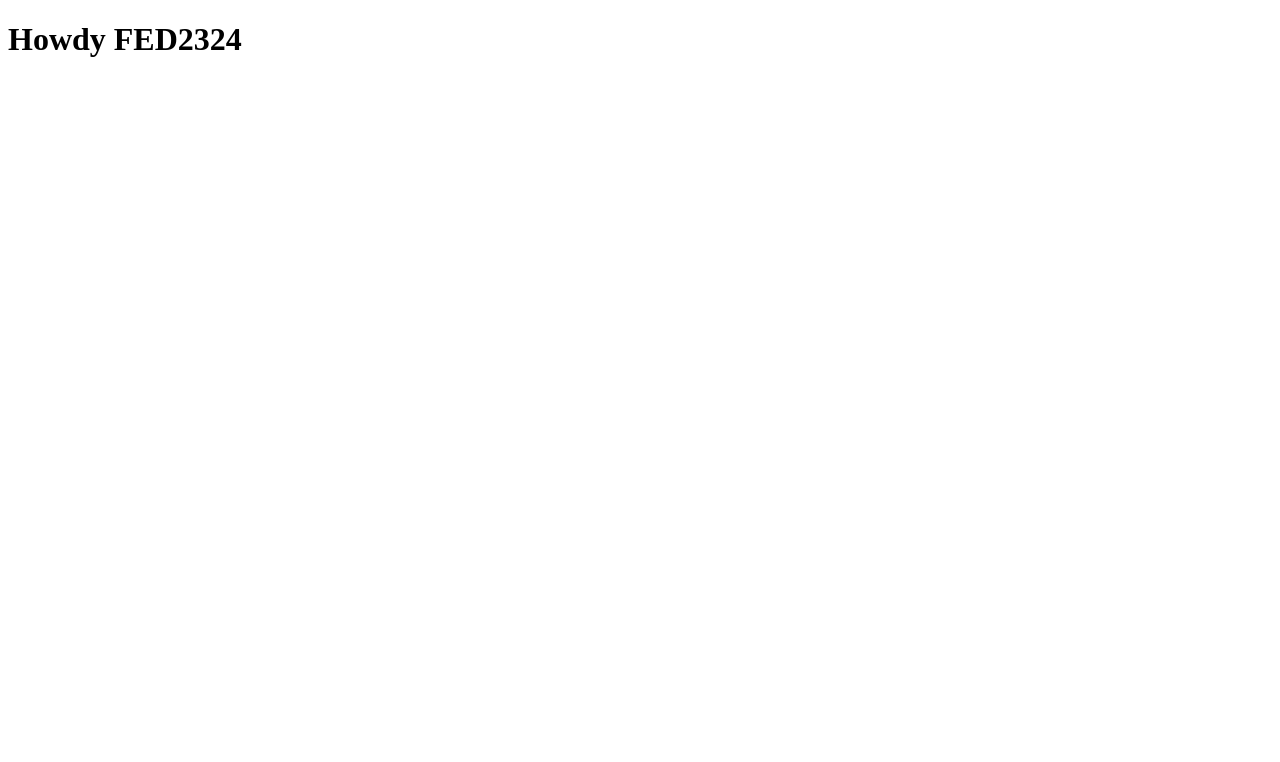
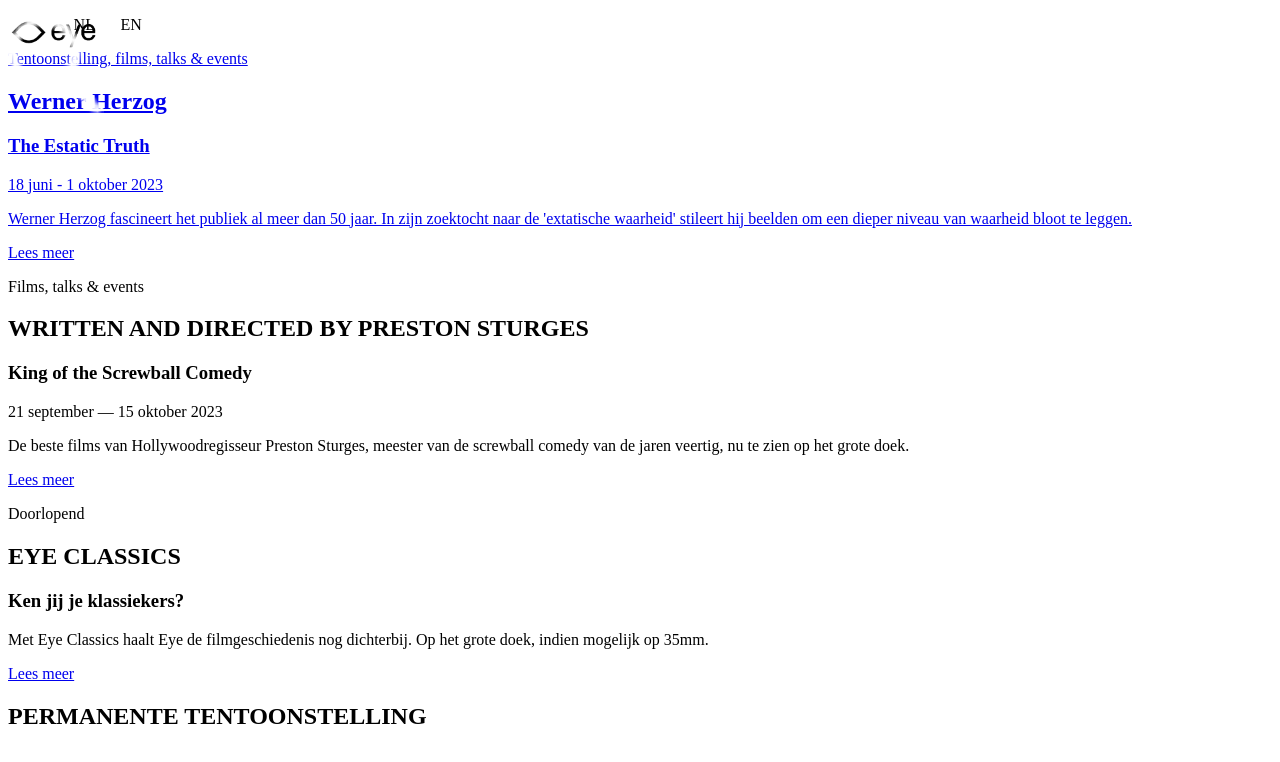
Before and after one commit to Kamyin420/Frontend-2023, a plain HTML site: page index.html in a window 1280 px wide. Drawn offline with Linux system fonts and the light colour scheme.

Commit message:
Add files via upload

```diff
--- a/index.html
+++ b/index.html
@@ -11,11 +11,67 @@
 	<link href="styles/style.css" rel="stylesheet">
 	<link rel="icon" type="image/svg+xml" href="images/favicon.svg">
 </head>
+<main>
+<body>
+	<header>
 
-<body>
-	<h1>Howdy FED2324</h1>
+		<nav>
+			<ul>
+				<li><img src="./images/Eye.png" alt="Een heel simpel teken van een oog met daarnaast het woord 'eye', het logo van filmmuseum eye."></li>
+				<li>NL</li>
+				<li>EN</li>
+				<li><img src="./images/Loop.png" alt="een icoon van een vergrootglas."></li>
+				<li><a href="Hamburgermenu" ></li>
+			</ul>
+		</nav>
+	</header>
+<section>
+	<heading>Tentoonstelling, films, talks & events</heading>
+		<h2>Werner Herzog</h2>
+		<h3>The Estatic Truth</h3>
+		<p>18 juni - 1 oktober 2023</p>
+		<p>Werner Herzog fascineert het publiek al meer dan 50 jaar. In zijn zoektocht naar
+			de 'extatische waarheid' stileert hij beelden om een dieper niveau van waarheid
+			bloot te leggen.</p>
+		<a href="WernerHerzog.html"><p>Lees meer</p></a>
+
+</section>
+
+<section>
+	<heading>Films, talks & events</heading>
+		<h2>WRITTEN AND DIRECTED BY PRESTON STURGES</h2>
+		<h3>King of the Screwball Comedy</h3>
+		<p>21 september — 15 oktober 2023</p>
+		<p>De beste films van Hollywoodregisseur Preston Sturges, meester van de screwball comedy van de jaren veertig, nu te zien op het grote doek.</p>
+		<a href="PrestonSturges.html"><p>Lees meer</p></a>
+
+
+</section>
+
+<section>
+	<heading>Doorlopend</heading>
+		<h2>EYE CLASSICS</h2>
+		<h3>Ken jij je klassiekers?</h3>
+		<p>Met Eye Classics haalt Eye de filmgeschiedenis nog dichterbij. Op het grote doek, indien mogelijk op 35mm.</p>
+		<a href="EyeClassics.html"><p>Lees meer</p></a>
+
+</section>
+
+<section>
+		<h2>PERMANENTE TENTOONSTELLING</h2>
+		<h3></h3>
+		<p></p>
+
+</section>
+
+
+	<footer>
+		<nav>
+
+		</nav>
+	</footer>
 
 	<script defer src="scripts/script.js"></script>
 </body>
-
+</main>
 </html>
--- a/styles/style.css
+++ b/styles/style.css
@@ -16,9 +16,12 @@
 :root {
 	/* startje */
 	--color-text:#111;
-	--color-background:#eee;
+	--color-background:#ffffff;
+	--color-prim:#FFFF5E;
+	--color-sec:#82ECFF;
+	--color-tert:#F164EB;
+
 }
-
 
 
 
@@ -28,3 +31,32 @@
 /****************/
 
 /* jouw code */
+
+/*css voor nav bar*/
+
+/*vraag: Moet mijn image in de nav ul zitten? of moet ik hem eruit halen?.*/
+
+body{
+	text-decoration: none;
+}
+
+ul{
+	list-style-type: none;
+}
+
+/*waarom gaat img loop ook mee met onderstaande styling?*/
+
+nav ul img:nth-of-type(1){
+	position: absolute;
+	left: .5em;
+	width: 6em;
+	margin-right: auto;
+	margin-right: 10em;
+}
+
+nav ul{
+	display: flex;
+	flex-wrap: wrap;
+	gap: 2vw;
+	/*hoe stop ik dat de children onder het logo komen te staan wanneer ik het scherm kleiner maak?*/
+}
```
Also changed, not shown: images/Eye.png (added), images/Loop.png (added), readme-images/Homescreen.png (added), readme-images/Schets 1.png (added), readme-images/Schets 2.png (added), readme-images/Schets 3.png (added), readme-images/Schets 4.png (added), 2 other files.
